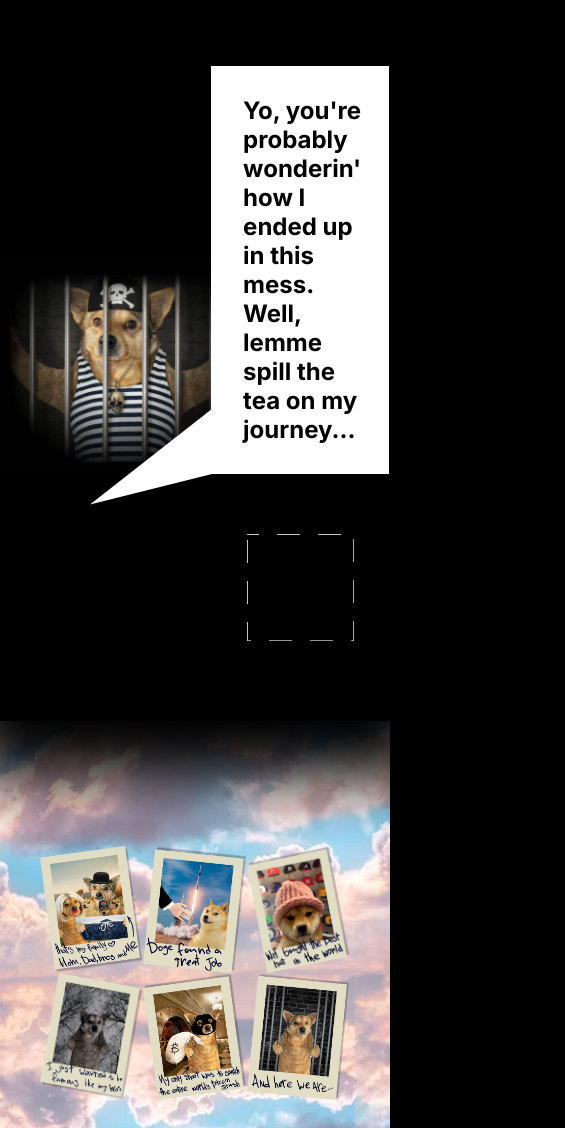
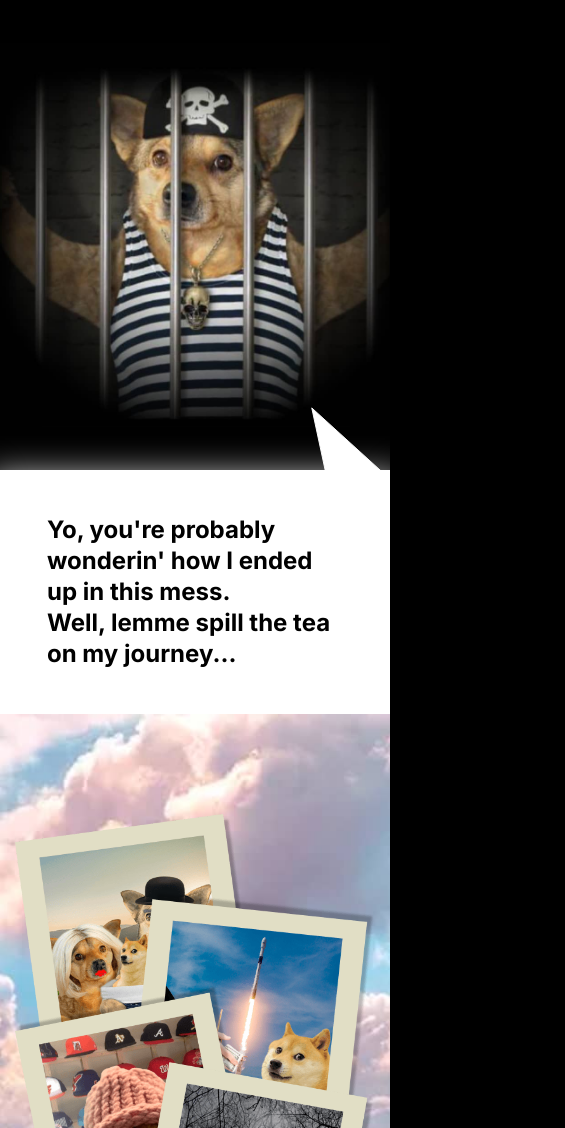
Before and after one commit to nurali-code/doggy, a plain HTML site: page index.html in a window 390 px wide. Shown: the top 1128 px of the page, 565 px wide, since content can reach past the window. Drawn offline with Linux system fonts and the light colour scheme.

Commit message:
jorney done

```diff
--- a/sass/style.sass
+++ b/sass/style.sass
@@ -56,6 +56,40 @@
         .col
             padding: 40px 0
 
+    @media screen and ( max-width: 700px )
+        padding: 60px 0 0
+        display: block
+        box-shadow: none
+        // overflow: visible
+        &-box
+            display: none
+
+        img
+            width: 100%
+            transform-origin: 50% 50%
+            margin-bottom: 60px
+
+        .col
+            width: 100%
+            padding: 0
+
+        h1
+            width: 100%
+            font-size: 24px
+            line-height: 130%
+            padding: 44px 47px
+            margin: 0
+            box-shadow: 0px 20px 35px 12px #fff
+
+            &::before
+                width: 72px
+                height: 66px
+                background-size: contain
+                background-image: url('../img/pointer-2.svg')
+                bottom: 99%
+                right: 2%
+                background-repeat: no-repeat
+
 .jorney
     padding: 125px 25px
     background-image: url('../img/clouds.jpg')
@@ -67,6 +101,47 @@
 
     img
         max-width: 33.33%
+
+    @media screen and ( max-width: 700px )
+        min-height: 240vw
+        padding: 100px 15px
+        .container
+            width: 100%
+            padding: 0
+
+        .fxw
+            position: relative
+            z-index: 1
+            display: block
+
+        img
+            width: 70%
+            margin: 0
+            max-width: 100%
+            position: absolute
+            &:first-of-type
+                position: relative
+
+            &:nth-child(2)
+                top: 25%
+                right: 0
+
+            &:nth-child(3)
+                top: 55%
+                left: 0
+
+            &:nth-child(4)
+                top: 80%
+                right: 0
+
+            &:nth-child(5)
+                top: 110%
+                left: 0
+
+            &:nth-child(6)
+                top: 140%
+                right: 0
+
 
 .boss
     padding: 100px 0
@@ -348,3 +423,9 @@
         &-soc
             img
                 width: 74px
+
+@media screen and ( max-width: 700px )
+    .boss,
+    .contract,
+    .tokenomics
+        display: none
```
Also changed, not shown: css/style.css, img/pointer-2.svg (added), 1 other file.
